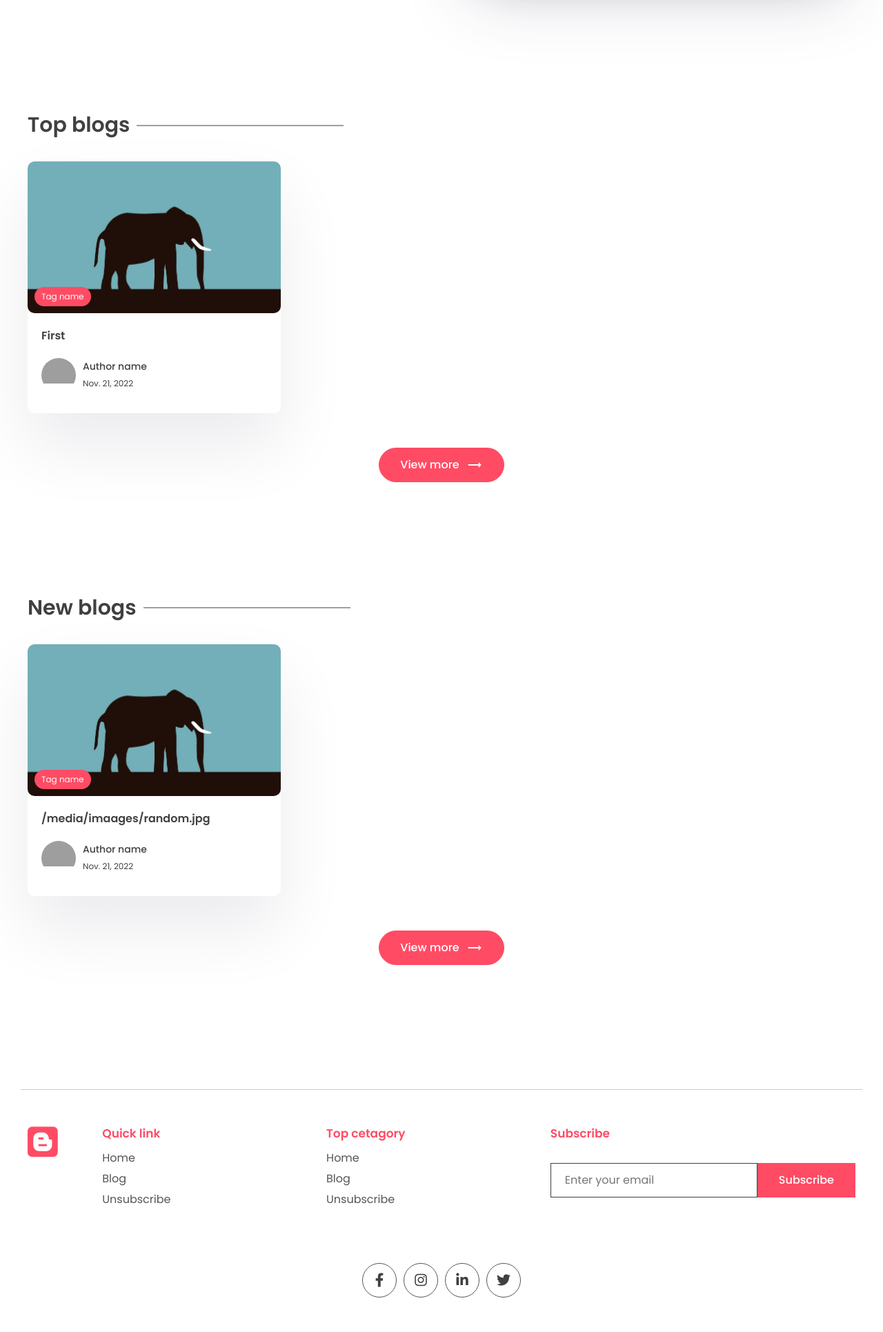
After one commit to andreistr21/blog-website, a Django app: page / in a window 1280 px wide. The commit adds this page. Shown: the part 1066-2997 px from the top of the page at 69% size. Run offline with Django 4.2, Linux system fonts and the light colour scheme; data comes from the database, SQL or seed files in the repository; some libraries are stand-ins or nearby versions; grey boxes are pictures that could not be loaded.

Commit message:
Add home page

```diff
--- /dev/null
+++ b/app/templates/app/index.html
@@ -0,0 +1,129 @@
+{% extends 'base.html' %}
+
+{% block title %}Blog | Welcome{% endblock title %}
+
+{% block content %}
+<main class="sp">
+    <div class="container">
+        <center>
+            <div class="search-bar">
+                <input type="text" placeholder="Search" />
+                <div class="animated-search" onclick="searchbar()">
+                    <i class="uil uil-search"></i>
+                </div>
+            </div>
+            <div class="typo">
+                <h1 class="title">Website blog title</h1>
+                <p>
+                    Lorem ipsum began as scrambled, nonsensical Latin derived from
+                    Cicero's 1st-century BC text De Finibus Bonorum et Malorum.
+                </p>
+            </div>
+            <div class="newsletter">
+                <form method="POST">
+                    <input type="email" name="email" maxlength="100" placeholder="Enter your email" required=""
+                        id="id_email" />
+                    <button class="btn btn-primary">Subscribe</button>
+                </form>
+            </div>
+        </center>
+    </div>
+</main>
+<section class="sp">
+    <div class="container">
+        <div class="grid-2">
+            <div class="post-img">
+                <img src="images/post.png" alt="" />
+            </div>
+            <div class="post-content">
+                <div class="cetagory">
+                    <p>Category name</p>
+                </div>
+                <h1>
+                    Lorem ipsum began as scrambled, nonsensical Latin derived from
+                    Cicero's 1st-century BC text.
+                </h1>
+                <p class="des">
+                    Lorem ipsum dolor sit amet, consectetur adipisicing elit. Iure
+                    ullam animi repellat non ut delectus culpa! Iste quia corporis
+                    illum doloribus facilis quo totam eveniet sapiente odit
+                    cupiditate? Cumque, nam?
+                </p>
+                <a class="learn" href="#">Learn more <span class="material-icons"> trending_flat </span></a>
+            </div>
+        </div>
+    </div>
+</section>
+<section class="sp">
+    <div class="container">
+        <h1 class="sec-title">Top blogs</h1>
+        <div class="grid-3">
+            {% for post in posts %}
+            <a href="{% url 'post_page' post.slug %}">
+                <div class="card">
+                    <div class="post-img">
+                        <img src="{{post.image.url}}" alt="" />
+                        <div class="tag">Tag name</div>
+                    </div>
+                    <div class="card-content">
+                        <h3>
+                            {{post.title}}
+                        </h3>
+                        <div class="author">
+                            <div class="profile-pic">
+                                <img src="images/author.svg" alt="" />
+                            </div>
+                            <div class="details">
+                                <p>Author name</p>
+                                <small>{{post.last_updated | date}}</small>
+                            </div>
+                        </div>
+                    </div>
+                </div>
+            </a>
+            {% endfor %}
+        </div>
+        <center>
+            <a href=""><button class="btn btn-primary rounded view">
+                    View more <span class="material-icons"> trending_flat </span>
+                </button></a>
+        </center>
+    </div>
+</section>
+<section class="sp">
+    <div class="container">
+        <h1 class="sec-title">New blogs</h1>
+        <div class="grid-3">
+            {% for post in posts %}
+            <a href="{% url 'post_page' post.slug %}">
+                <div class="card">
+                    <div class="post-img">
+                        <img src="{{post.image.url}}" alt="" />
+                        <div class="tag">Tag name</div>
+                    </div>
+                    <div class="card-content">
+                        <h3>
+                            {{post.image.url}}
+                        </h3>
+                        <div class="author">
+                            <div class="profile-pic">
+                                <img src="images/author.svg" alt="" />
+                            </div>
+                            <div class="details">
+                                <p>Author name</p>
+                                <small>{{post.last_updated | date}}</small>
+                            </div>
+                        </div>
+                    </div>
+                </div>
+            </a>
+            {% endfor %}
+        </div>
+        <center>
+            <a href=""><button class="btn btn-primary rounded view">
+                    View more <span class="material-icons"> trending_flat </span>
+                </button></a>
+        </center>
+    </div>
+</section>
+{% endblock content %}
--- a/app/urls.py
+++ b/app/urls.py
@@ -3,5 +3,6 @@ from django.urls import path
 from . import views
 
 urlpatterns = [
+    path("", views.index, name="index"),
     path("post/<slug:slug>", views.post_page, name="post_page")
 ]
--- a/app/views.py
+++ b/app/views.py
@@ -1,6 +1,13 @@
 from django.shortcuts import render
 
 from app.models import Post
+
+
+def index(request):
+    posts = Post.objects.all()
+    context = {"posts": posts}
+
+    return render(request, "app/index.html", context)
 
 
 def post_page(request, slug):
```
Also changed, not shown: app/templates/app/post.html (+6 -2 lines).
